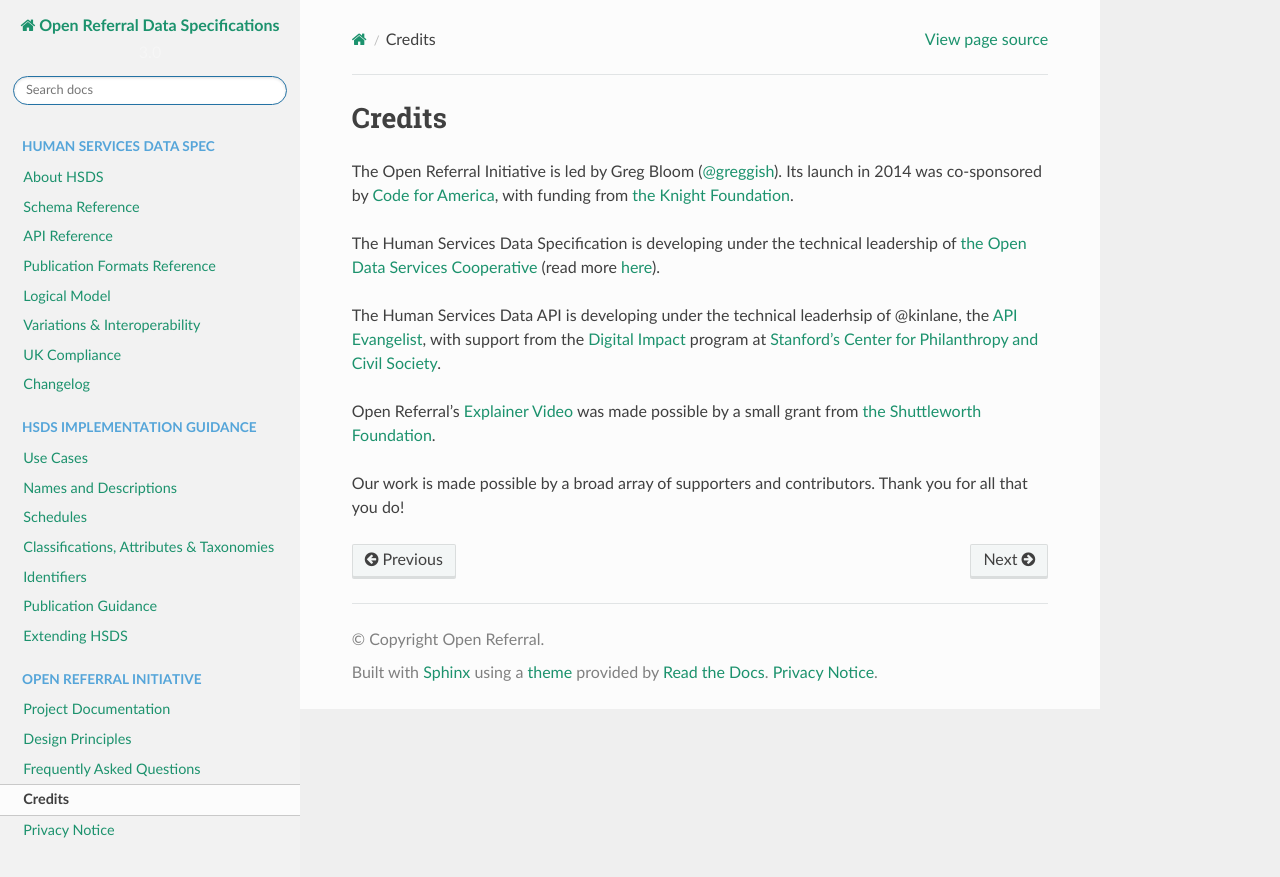
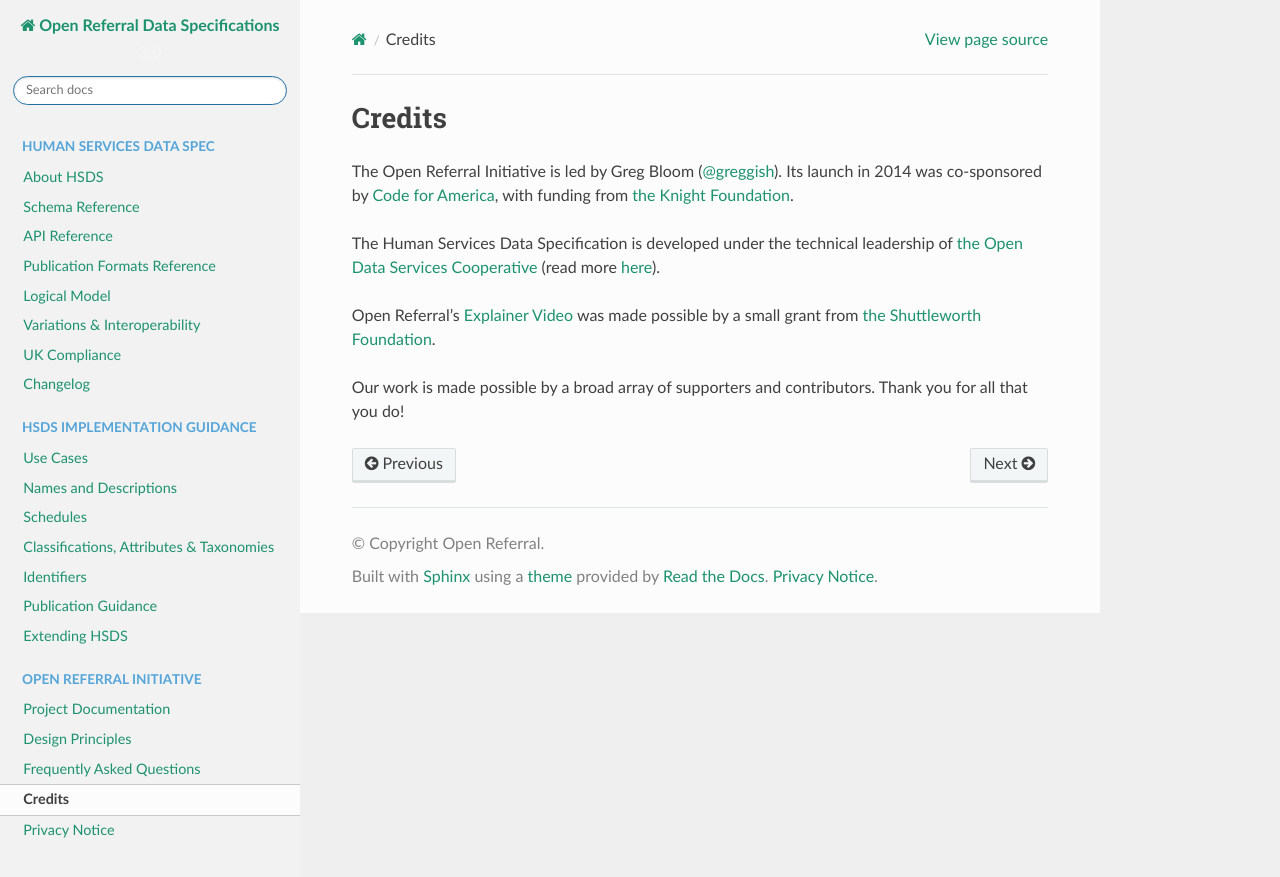
Before and after one commit to openreferral/specification, a Sphinx documentation site: the page built from docs/credits.md, in a window 1280 px wide. Shown: the top 877 px of the page. Built offline with Sphinx 7.4.7 and the Read the Docs theme 2.0.0, drawn with Linux system fonts in a browser that asks for light colours; pages that are not in the unit, such as notebooks, are missing from menus; a script that is not in the unit is left out; comment, search, counter and statistics services are not loaded.

Commit message:
Update credits.md
Removed reference to HSDA as a separate product.

```diff
--- a/docs/credits.md
+++ b/docs/credits.md
@@ -3,9 +3,7 @@ Credits
 
 The Open Referral Initiative is led by Greg Bloom ([@greggish](https://github.com/greggish)). Its launch in 2014 was co-sponsored by [Code for America](http://codeforamerica.org), with funding from [the Knight Foundation](https://knightfoundation.org).
 
-The Human Services Data Specification is developing under the technical leadership of [the Open Data Services Cooperative](http://opendataservices.coop/) (read more [here](https://openreferral.org/meet-the-open-data-services-cooperative/)).
-
-The Human Services Data API is developing under the technical leaderhsip of @kinlane, the [API Evangelist](https://apievangelist.com), with support from the [Digital Impact](https://digitalimpact.org/about/) program at [Stanford's Center for Philanthropy and Civil Society](https://pacscenter.stanford.edu).
+The Human Services Data Specification is developed under the technical leadership of [the Open Data Services Cooperative](http://opendataservices.coop/) (read more [here](https://openreferral.org/meet-the-open-data-services-cooperative/)).
 
 Open Referral's [Explainer Video](https://www.youtube.com/watch?v=yHsIZhACSVc) was made possible by a small grant from [the Shuttleworth Foundation](http://shuttleworthfoundation.org/).
 
```
